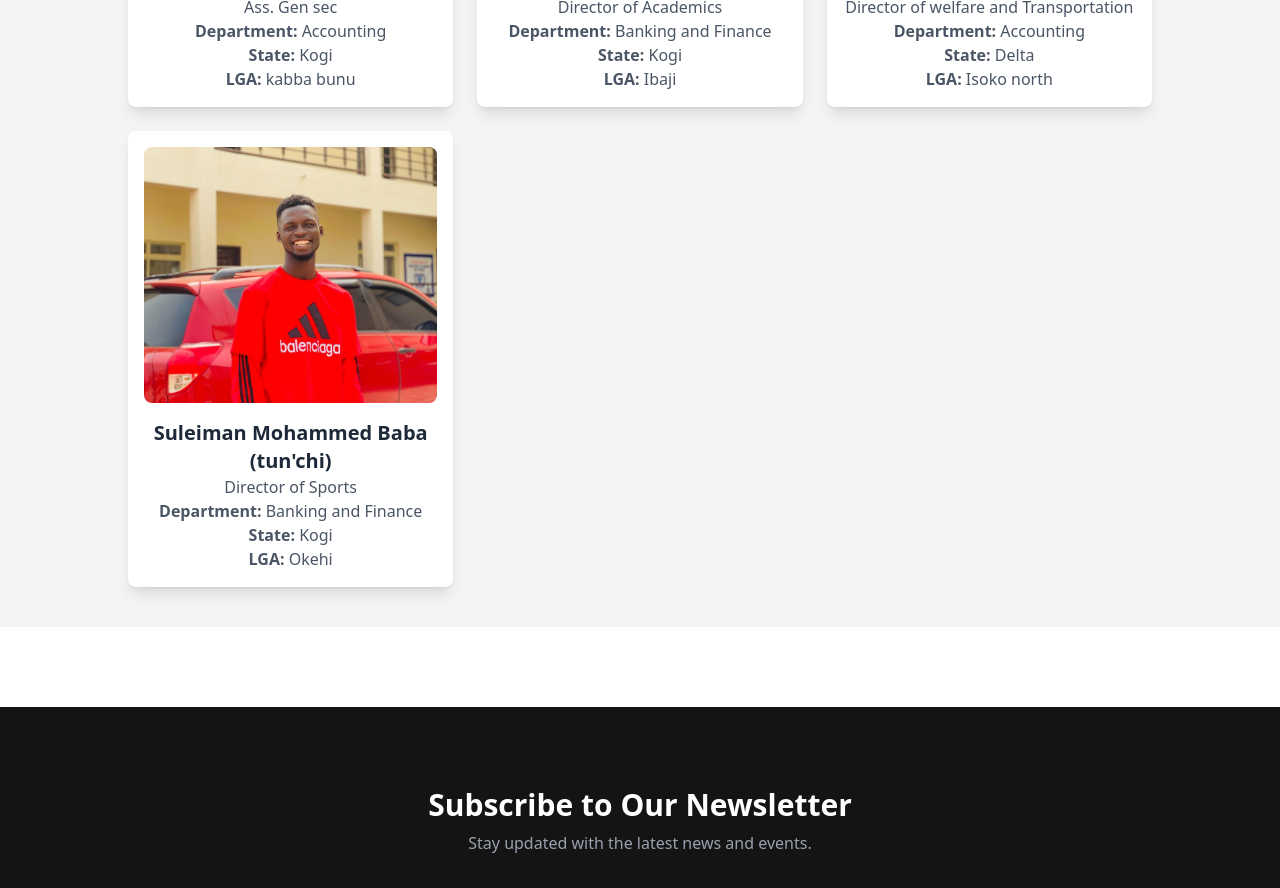
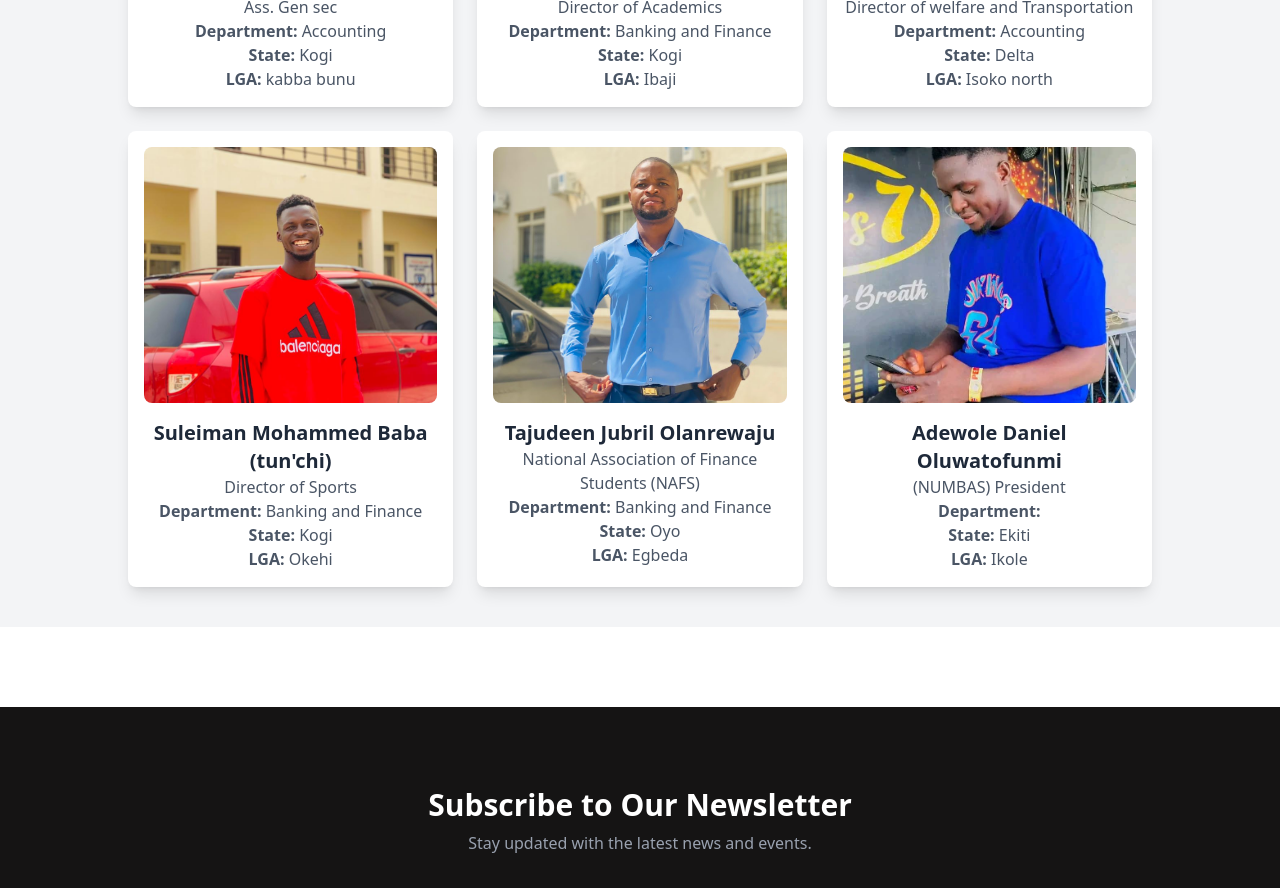
Before and after one commit to Stepheeeen/famssa, a React (Vite) app: page / in a window 1280 px wide. Shown: the part 4800-5688 px from the top of the page. Built offline with nearby package versions, Linux system fonts and the light colour scheme.

Commit message:
Update ExcoGallery component to add new member details and images

```diff
--- a/src/components/pages/home/ExcoGallery.tsx
+++ b/src/components/pages/home/ExcoGallery.tsx
@@ -8,6 +8,8 @@ import exco7 from "../../../assets/exco/exco7.jpg";
 import exco8 from "../../../assets/exco/exco8.jpg";
 import exco9 from "../../../assets/exco/exco9.jpg";
 import exco10 from "../../../assets/exco/exco10.jpg";
+import exco11 from "../../../assets/exco/exco11.jpg";
+import exco12 from "../../../assets/exco/exco12.jpg";
 import Title from "../../custom/Topography";
 
 const excoMembers = [
@@ -91,6 +93,22 @@ const excoMembers = [
     state: "Kogi",
     lga: "Okehi",
   },
+  {
+    image: exco11,
+    name: "Tajudeen Jubril Olanrewaju",
+    department: "Banking and Finance",
+    position: "National Association of Finance Students (NAFS)",
+    state: "Oyo",
+    lga: "Egbeda",
+  },
+  {
+    image: exco12,
+    name: "Adewole Daniel Oluwatofunmi",
+    // department: "Banking and Finance",
+    position: "(NUMBAS) President",
+    state: "Ekiti",
+    lga: "Ikole",
+  },
 ];
 
 const ExcoGallery = () => {
```
Also changed, not shown: src/assets/exco/exco11.jpg (added), src/assets/exco/exco12.jpg (added).
